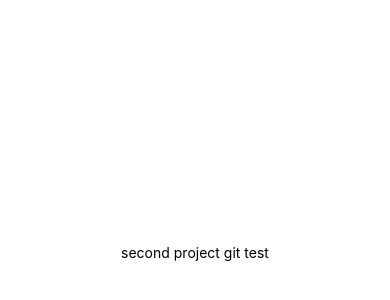
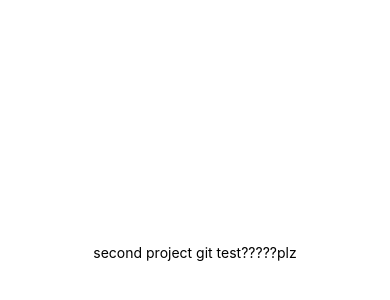
Before and after one commit to dev23lesh/dev23lesh-practice2, a React Native app: screen / in a window 390 px wide. Shown: the part 170-470 px from the top of the page. Built offline with nearby package versions, Linux system fonts and the light colour scheme.

Commit message:
commit from vscode test

```diff
--- a/App.js
+++ b/App.js
@@ -4,7 +4,7 @@ import { StyleSheet, Text, View } from 'react-native';
 export default function App() {
   return (
     <View style={styles.container}>
-      <Text>second project git test</Text>
+      <Text>second project git test?????plz</Text>
     </View>
   );
 }
```
